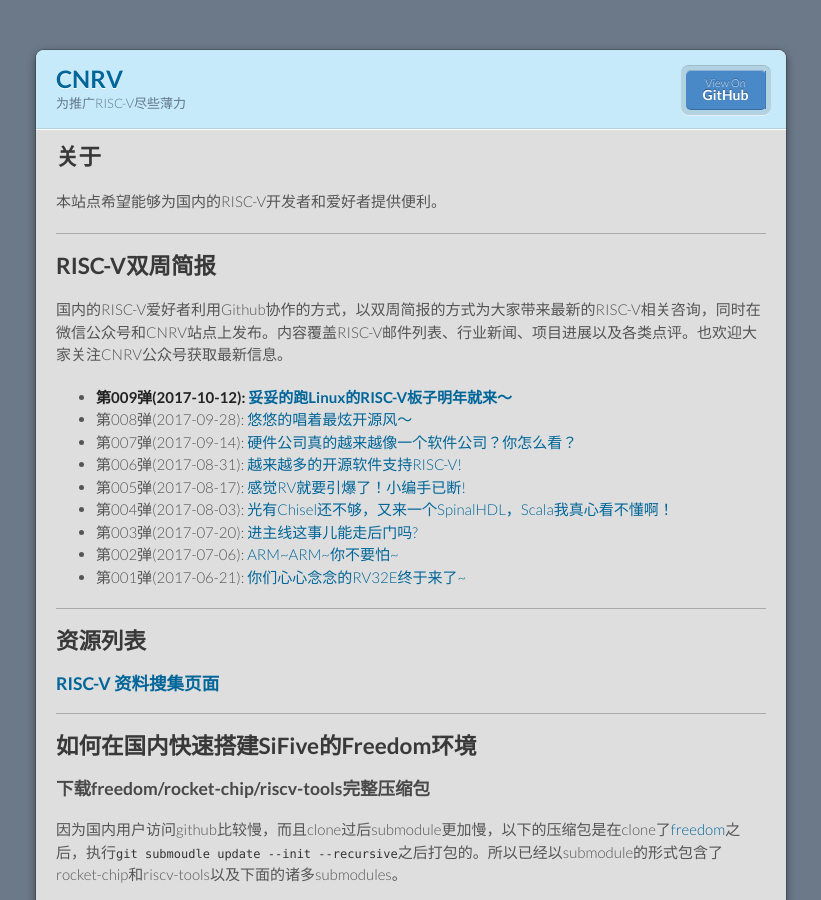
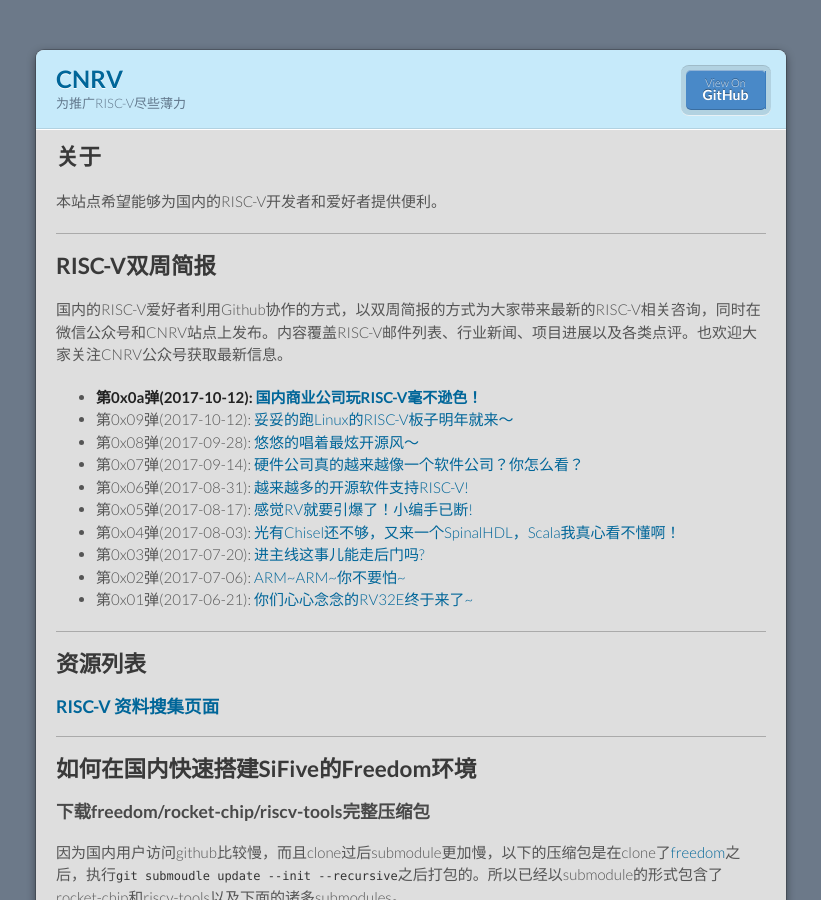
Before and after one commit to cnrv/home, a Jekyll site: the page built from index.md, in a window 1280 px wide and 900 px high. Shown: the whole window, without its empty margins (229-1050 px from the left). Built offline with Jekyll 4.4.1, drawn with Linux system fonts in a browser that asks for light colours; Markdown is read by kramdown in place of the engine named in the settings; comment, search, counter and statistics services are not loaded; our own code applies the rules of GitHub Pages for plain Markdown files.

Commit message:
index link.
Signed-off-by: Alex Guo <xfguo@credosemi.com.cn>

```diff
--- a/index.md
+++ b/index.md
@@ -11,16 +11,16 @@
 ## RISC-V双周简报
 
 国内的RISC-V爱好者利用Github协作的方式，以双周简报的方式为大家带来最新的RISC-V相关咨询，同时在微信公众号和CNRV站点上发布。内容覆盖RISC-V邮件列表、行业新闻、项目进展以及各类点评。也欢迎大家关注CNRV公众号获取最新信息。
-
-- **第009弹(2017-10-12): [妥妥的跑Linux的RISC-V板子明年就来～](bi-week-rpts/2017-10-12)**
-- 第008弹(2017-09-28): [悠悠的唱着最炫开源风～](bi-week-rpts/2017-09-28)
-- 第007弹(2017-09-14): [硬件公司真的越来越像一个软件公司？你怎么看？](bi-week-rpts/2017-09-14)
-- 第006弹(2017-08-31): [越来越多的开源软件支持RISC-V!](bi-week-rpts/2017-08-31)
-- 第005弹(2017-08-17): [感觉RV就要引爆了！小编手已断!](bi-week-rpts/2017-08-17)
-- 第004弹(2017-08-03): [光有Chisel还不够，又来一个SpinalHDL，Scala我真心看不懂啊！](bi-week-rpts/2017-08-03)
-- 第003弹(2017-07-20): [进主线这事儿能走后门吗?](bi-week-rpts/2017-07-20)
-- 第002弹(2017-07-06): [ARM~ARM~你不要怕~](bi-week-rpts/2017-07-06)
-- 第001弹(2017-06-21): [你们心心念念的RV32E终于来了~](bi-week-rpts/2017-06-21)
+- **第0x0a弹(2017-10-12): [国内商业公司玩RISC-V毫不逊色！](bi-week-rpts/2017-10-26)**
+- 第0x09弹(2017-10-12): [妥妥的跑Linux的RISC-V板子明年就来～](bi-week-rpts/2017-10-12)
+- 第0x08弹(2017-09-28): [悠悠的唱着最炫开源风～](bi-week-rpts/2017-09-28)
+- 第0x07弹(2017-09-14): [硬件公司真的越来越像一个软件公司？你怎么看？](bi-week-rpts/2017-09-14)
+- 第0x06弹(2017-08-31): [越来越多的开源软件支持RISC-V!](bi-week-rpts/2017-08-31)
+- 第0x05弹(2017-08-17): [感觉RV就要引爆了！小编手已断!](bi-week-rpts/2017-08-17)
+- 第0x04弹(2017-08-03): [光有Chisel还不够，又来一个SpinalHDL，Scala我真心看不懂啊！](bi-week-rpts/2017-08-03)
+- 第0x03弹(2017-07-20): [进主线这事儿能走后门吗?](bi-week-rpts/2017-07-20)
+- 第0x02弹(2017-07-06): [ARM~ARM~你不要怕~](bi-week-rpts/2017-07-06)
+- 第0x01弹(2017-06-21): [你们心心念念的RV32E终于来了~](bi-week-rpts/2017-06-21)
 
 ----
 
```
